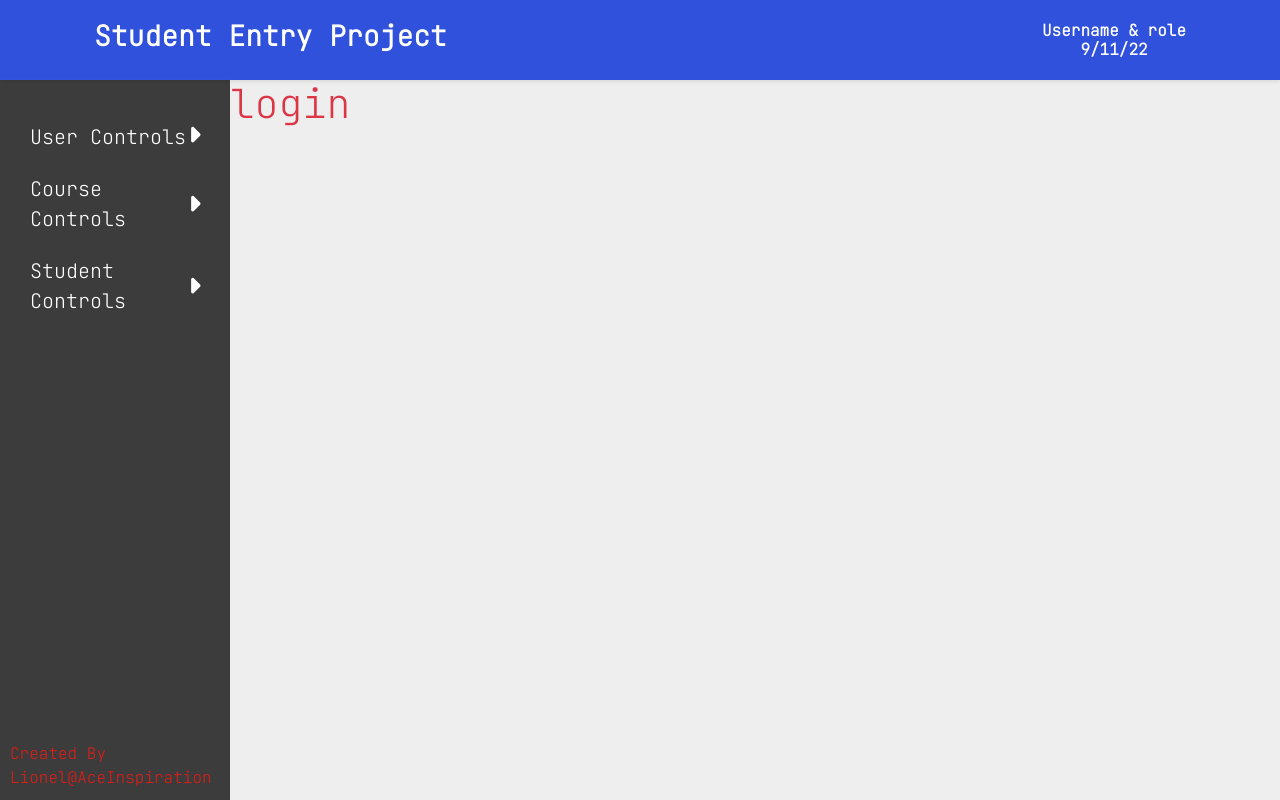
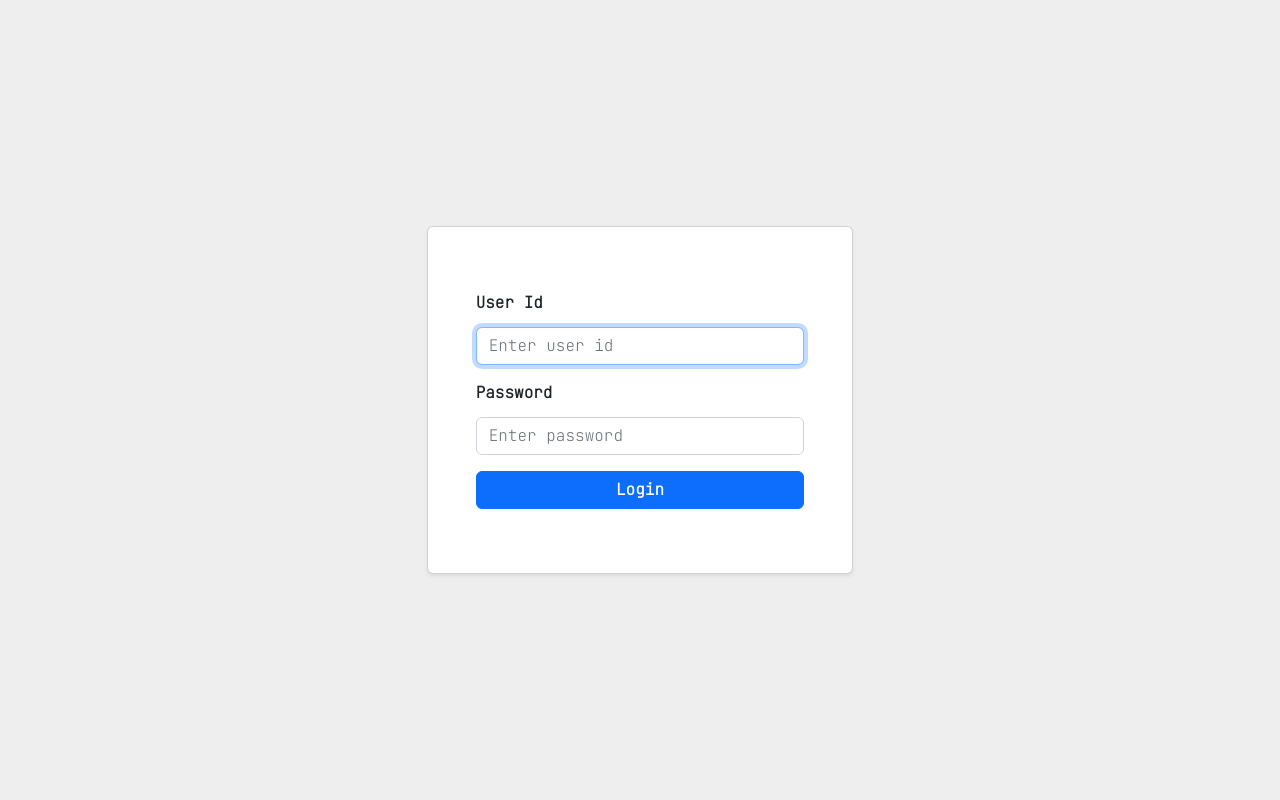
Before and after one commit to myominhtoo/student_jpa, an Angular app in the folder src/main/resources/views/: page /login in a window 1280 px wide. Built offline with nearby package versions, Linux system fonts and the light colour scheme.

Commit message:
avail login

```diff
--- a/src/main/resources/views/src/app/components/home.component.html
+++ b/src/main/resources/views/src/app/components/home.component.html
@@ -5,7 +5,10 @@
         <sidebar></sidebar>
 
         <div id="main-content">
-            <h1 class="text-danger">home</h1>
+            <div class="w-75 mx-auto text-danger text-start py-5">
+                <h2 class="h2  fw-bold">Welcome ...!</h2>
+                <h4 class="h4 fw-bold my-1 dark">Student Entry Project With "<span class="text-success">Spring Boot</span> + <span class="text-warning">JPA</span> + <span class="text-danger">Angular</span>" </h4>
+            </div>
         </div>
 
     </main>
--- a/src/main/resources/views/src/app/components/user/login.component.html
+++ b/src/main/resources/views/src/app/components/user/login.component.html
@@ -1,12 +1,21 @@
-<div class="w-100 h-auto container-fluid p-0 m-0">
-    <navbar></navbar>
+<div class="w-100 h-auto container-fluid p-0 m-0 d-flex justify-content-center align-items-center row" style="height:100vh !important;">
+    <main class="col-lg-4 col-sm-6  col-none-7  card bg-snow p-5 shadow-sm rounded">
+        <form #loginForm="ngForm" (submit)="handleLogin(loginForm)" class="form">
+            <div class="form-group my-3">
+                <label for="" class="form-label fw-bold">User Id</label>
+                <input [(ngModel)]="user.id" name="id" type="text" class="form-control my-1" placeholder="Enter user id " required autofocus >
+                <span *ngIf="error.id.hasError" id="error">{{ error.id.msg }}</span>
+            </div>
 
-    <main id="main">
-        <sidebar></sidebar>
+            <div class="form-group my-3">
+                <label for="" class="form-label fw-bold">Password</label>
+                <input [(ngModel)]="user.password" name="name" type="password" class="form-control my-1" placeholder="Enter password" required >
+                <span *ngIf="error.password.hasError" id="error">{{ error.password.msg }}</span>
+            </div>
 
-        <div id="main-content">
-            <h1 class="text-danger">login </h1>
-        </div>
-
+            <div class="form-group my-3">
+                <button class="btn btn-primary w-100">{{ status.isLoading ? 'Logging...' : 'Login' }}</button>
+            </div>
+        </form>
     </main>
 </div>
--- a/src/main/resources/views/src/app/components/user/login.component.ts
+++ b/src/main/resources/views/src/app/components/user/login.component.ts
@@ -1,7 +1,77 @@
 import { Component } from '@angular/core';
+import { User } from 'src/app/models/User';
+import UserError from 'src/app/models/error/UserError';
+import UserService from 'src/app/services/user/UserService';
+import { NgForm } from '@angular/forms';
+import useValidator from 'src/app/util/validator/useValidator';
+import { userValidate } from 'src/app/util/validator/validators';
+import isAllOk from 'src/app/util/validator/isAllOk';
+import { Status } from 'src/app/models/Status';
+import swal from 'sweetalert';
+import { Router } from '@angular/router';
 
 @Component({
     selector : 'login',
     templateUrl : './login.component.html',
 })
-export class LoginComponent {}
+export class LoginComponent {
+
+    user : User = {
+        id : '',
+        name : '',
+        email : '',
+        password : '',
+        confirm : '',
+        role : 0
+    }
+
+    status : Status = {
+        isLoading : false,
+        isBlank : false
+    }
+
+    error = UserError ;
+
+    constructor( private userService : UserService ,private router : Router  ){}
+
+    handleLogin( form : NgForm ) : void {
+
+        let keys = ['id','password'];
+        let values = [ this.user.id , this.user.password ];
+
+        useValidator( userValidate , keys , values );
+
+        if( form.valid && isAllOk('user')){
+            this.status.isLoading = true;
+            this.userService.getUser( this.user.id )
+            .subscribe({
+                next : ( data ) =>{
+                    this.status.isLoading = false;
+
+                    if( data.id == null ){
+                        this.error.id = { hasError : true , msg : `Invalid user's id!` };
+                    }else{
+                        if( this.user.password == data.password ){
+                            localStorage.setItem( window.atob('isLogin') , window.atob('true') );
+                            localStorage.setItem( window.atob('authUser') , JSON.stringify({ id : data.id , name : data.name , role : data.role }) );
+                            swal({
+                                text : 'Successfully Loggined!',
+                                icon : 'success'
+                            }).then( () => {
+                                this.router.navigate(['/']);
+                            })
+
+                        }else{
+                            this.error.password= { hasError : true , msg : `Invalid password!` };
+                        }
+                    }
+
+                },
+                error : ( e ) => console.log( e )
+            })
+
+        }
+
+    }
+
+}
```
